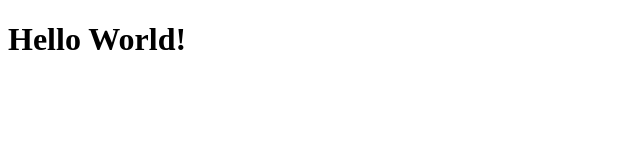
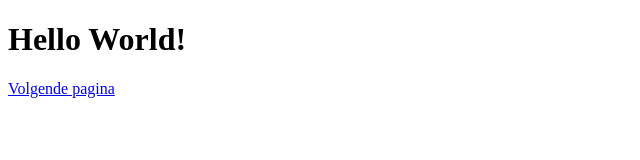
Before and after one commit to eelcodijkstra/html-test, a plain HTML site: page index.html in a window 1280 px wide. Shown: the whole page, without its empty margins (0-640 px from the left). Drawn offline with Linux system fonts and the light colour scheme.

Commit message:
Update index.html

```diff
--- a/index.html
+++ b/index.html
@@ -6,5 +6,7 @@
   </head>
   <body>
     <h1>Hello World!</h1>
+
+    <a href="/test.html"> Volgende pagina </a>
   </body>
 </html>
```
